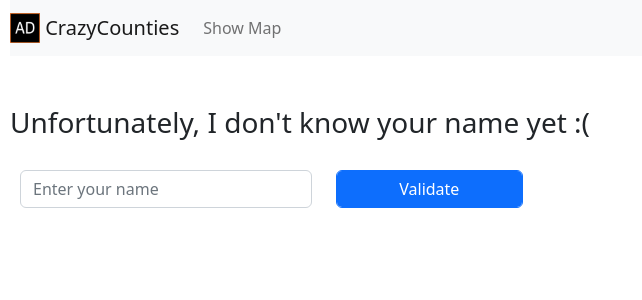
After one commit to ArthurDD/map_experiment, a Flask app: template website/templates/homepage/home.html in a window 1280 px wide. The commit adds this page. Shown: the top 300 px of the page, without its empty margins (0-642 px from the left). Run offline with Flask 2, Linux system fonts and the light colour scheme; the template is opened without the code that fills it, so the values that code supplies are empty.

Commit message:
Map can now be displayed

```diff
--- a/website/app.py
+++ b/website/app.py
@@ -10,7 +10,7 @@ app.secret_key = 'BAD_SECRET_KEY'
 
 @app.route('/')
 def home():
-    return render_template('base.html')
+    return render_template('homepage/home.html')
 
 
 @app.route('/set_name', methods=["GET", "POST"])
@@ -21,5 +21,10 @@ def set_name():
     return redirect(url_for('home'))
 
 
+@app.route('/display_map/')
+def display_map():
+    return render_template('map/county_map.html')
+
+
 if __name__ == "__main__":
     app.run(host='0.0.0.0', port=8888, debug=True)
--- a/website/static/javascript/home.js
+++ b/website/static/javascript/home.js
@@ -1 +1 @@
-// Map in home.html
+// Map in county_map.html
--- a/website/templates/base.html
+++ b/website/templates/base.html
@@ -2,7 +2,7 @@
 <html lang="en">
 <head>
     <meta charset="UTF-8">
-    <title>Homepage</title>
+    <title>{% block title %} Crazy Counties {% endblock %}</title>
 
     <link href="https://cdn.jsdelivr.net/npm/bootstrap@5.2.0-beta1/dist/css/bootstrap.min.css" rel="stylesheet"
       integrity="sha384-0evHe/X+R7YkIZDRvuzKMRqM+OrBnVFBL6DOitfPri4tjfHxaWutUpFmBp4vmVor" crossorigin="anonymous">
@@ -19,50 +19,31 @@
 <body>
     <div id="navbar_div">
         <nav class="navbar navbar-expand-lg navbar-light bg-light">
-            <a class="navbar-brand" href="#">
+            <a class="navbar-brand" href="{{ url_for('home')}}">
                 <img src="{{ url_for('static', filename='favicon.ico') }}" width="30" height="30" class="d-inline-block align-top" alt="">
                 CrazyCounties
             </a>
             <button class="navbar-toggler" type="button" data-toggle="collapse" data-target="#navbarNav" aria-controls="navbarNav" aria-expanded="false" aria-label="Toggle navigation">
                 <span class="navbar-toggler-icon"></span>
             </button>
-<!--            <div class="collapse navbar-collapse" id="navbarNav">-->
-<!--                <ul class="navbar-nav">-->
-<!--                    <li class="nav-item active">-->
-<!--                        <a class="nav-link" href="#">Home <span class="sr-only">(current)</span></a>-->
-<!--                    </li>-->
+            <div class="collapse navbar-collapse" id="navbarNav">
+                <ul class="navbar-nav">
+                    <li class="nav-item">
+                        <a class="nav-link" href="{{ url_for('display_map') }}">Show Map</a>
+                    </li>
 <!--                    <li class="nav-item">-->
 <!--                        <a class="nav-link" href="#">Features</a>-->
 <!--                    </li>-->
 <!--                    <li class="nav-item">-->
 <!--                        <a class="nav-link" href="#">Pricing</a>-->
 <!--                    </li>-->
-<!--                </ul>-->
-<!--            </div>-->
+                </ul>
+            </div>
         </nav>
     </div>
     <div id="content">
-        {% if session['name'] %}
-            <h3>Hi {{ session['name'] }}, this is the start of the website!</h3>
-        {% else %}
-            <h3>Unfortunately, I don't know your name yet :( </h3>
-            <form id="name_form" method="post" action="{{ url_for('set_name')}}">
-                <div class="row">
-                    <div class="col-sm-3">
-<!--                        <label for="name_input">Name: </label>-->
-                        <input id="name_input" class="form-control" placeholder="Enter your name" style="width: 100%"
-                               name="name">
-                    </div>
-
-                    <div class="col-sm-2">
-<!--                        <label for="name_btn"></label>-->
-                        <button id="name_btn" class="btn btn-primary form-control">Validate</button>
-                    </div>
-                </div>
-            </form>
-
-
-        {% endif %}
+        {% block content %}
+        {% endblock %}
     </div>
 
 
--- /dev/null
+++ b/website/templates/homepage/home.html
@@ -0,0 +1,24 @@
+{% extends 'base.html' %}
+
+{% block content %}
+    {% if session['name'] %}
+        <h3>Hi {{ session['name'] }}, this is the start of the website!</h3>
+    {% else %}
+        <h3>Unfortunately, I don't know your name yet :( </h3>
+        <form id="name_form" method="post" action="{{ url_for('set_name')}}">
+            <div class="row">
+                <div class="col-sm-3">
+    <!--                        <label for="name_input">Name: </label>-->
+                    <input id="name_input" class="form-control" placeholder="Enter your name" style="width: 100%"
+                           name="name">
+                </div>
+
+                <div class="col-sm-2">
+    <!--                        <label for="name_btn"></label>-->
+                    <button id="name_btn" class="btn btn-primary form-control">Validate</button>
+                </div>
+            </div>
+        </form>
+
+    {% endif %}
+{% endblock %}
```
Also changed, not shown: website/templates/map/county_map.html (renamed from website/templates/map/home.html, +7 -18 lines).
